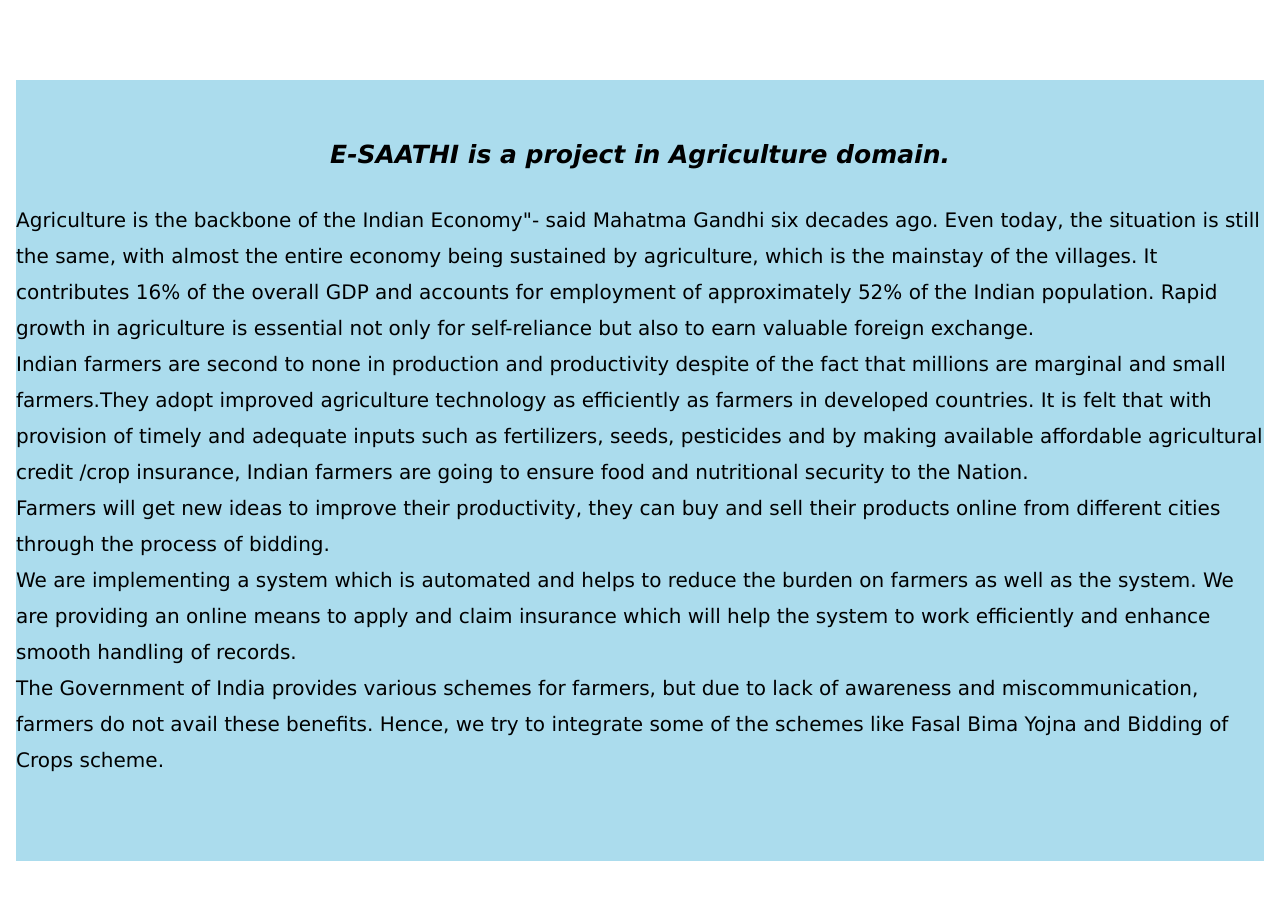
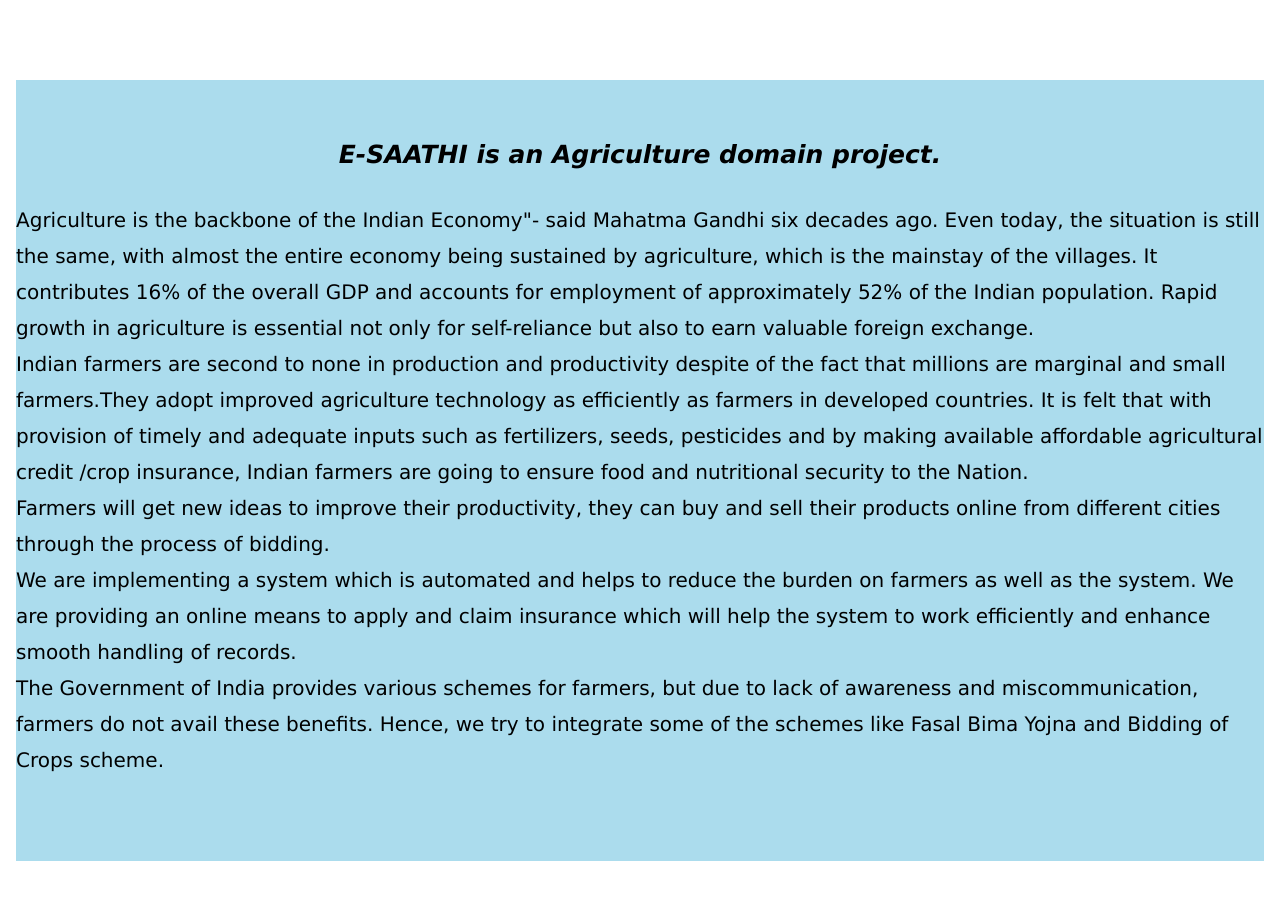
Before and after one commit to ssm-7/ProjectForFarmers, an Angular app: page / in a window 1280 px wide. Shown: the part 900-1800 px from the top of the page. Built offline with nearby package versions, Linux system fonts and the light colour scheme.

Commit message:
Changes by Ajith

```diff
--- a/src/app/home/home.component.html
+++ b/src/app/home/home.component.html
@@ -95,7 +95,7 @@
                 style="text-align: center;font-weight: bolder; font-size: 25px; font-style: italic"
 
               >
-              E-SAATHI is a project in Agriculture domain.
+              E-SAATHI is an Agriculture domain project.
               </p>
 
               <p style="font-size: 20px">
```
